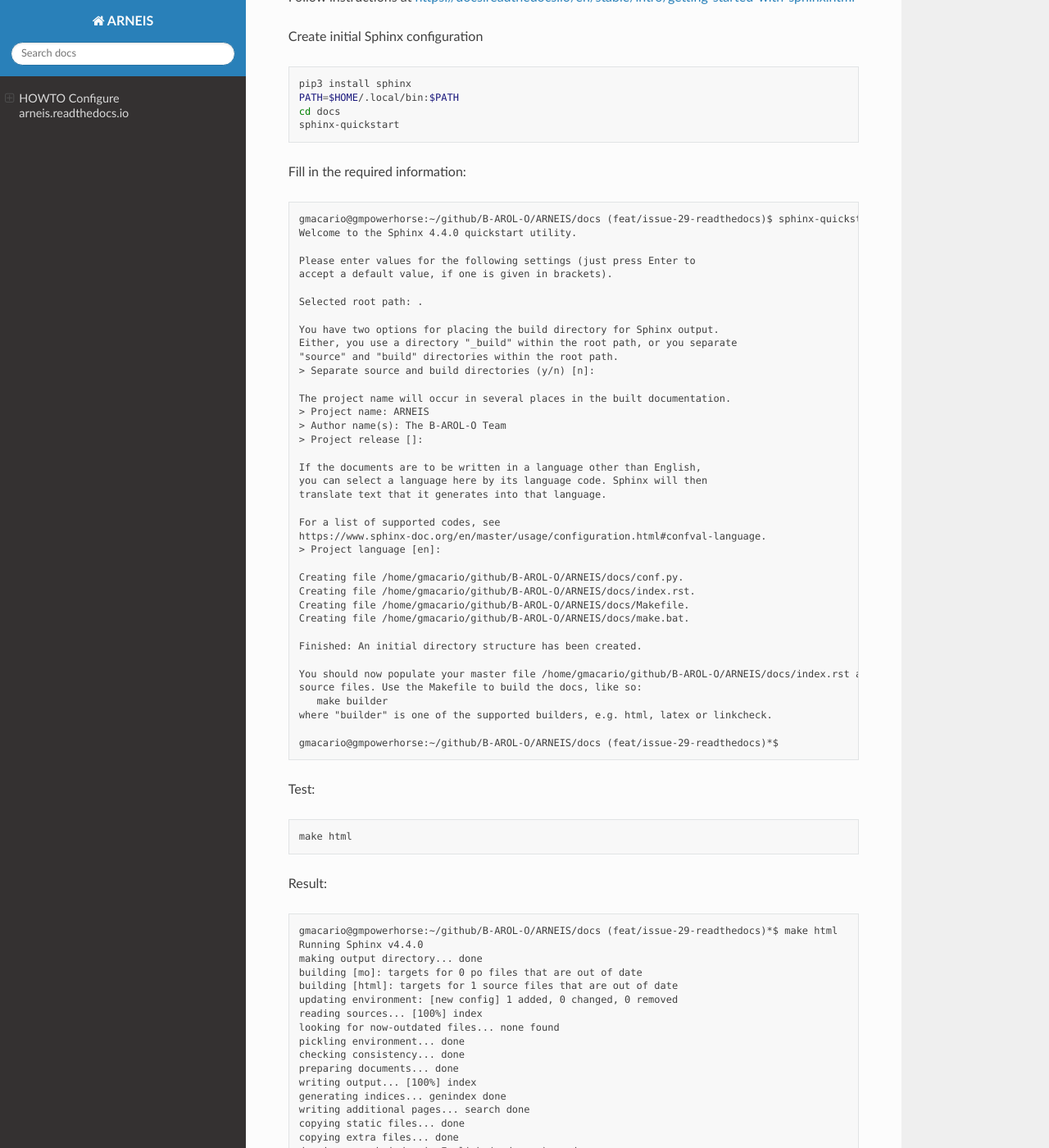
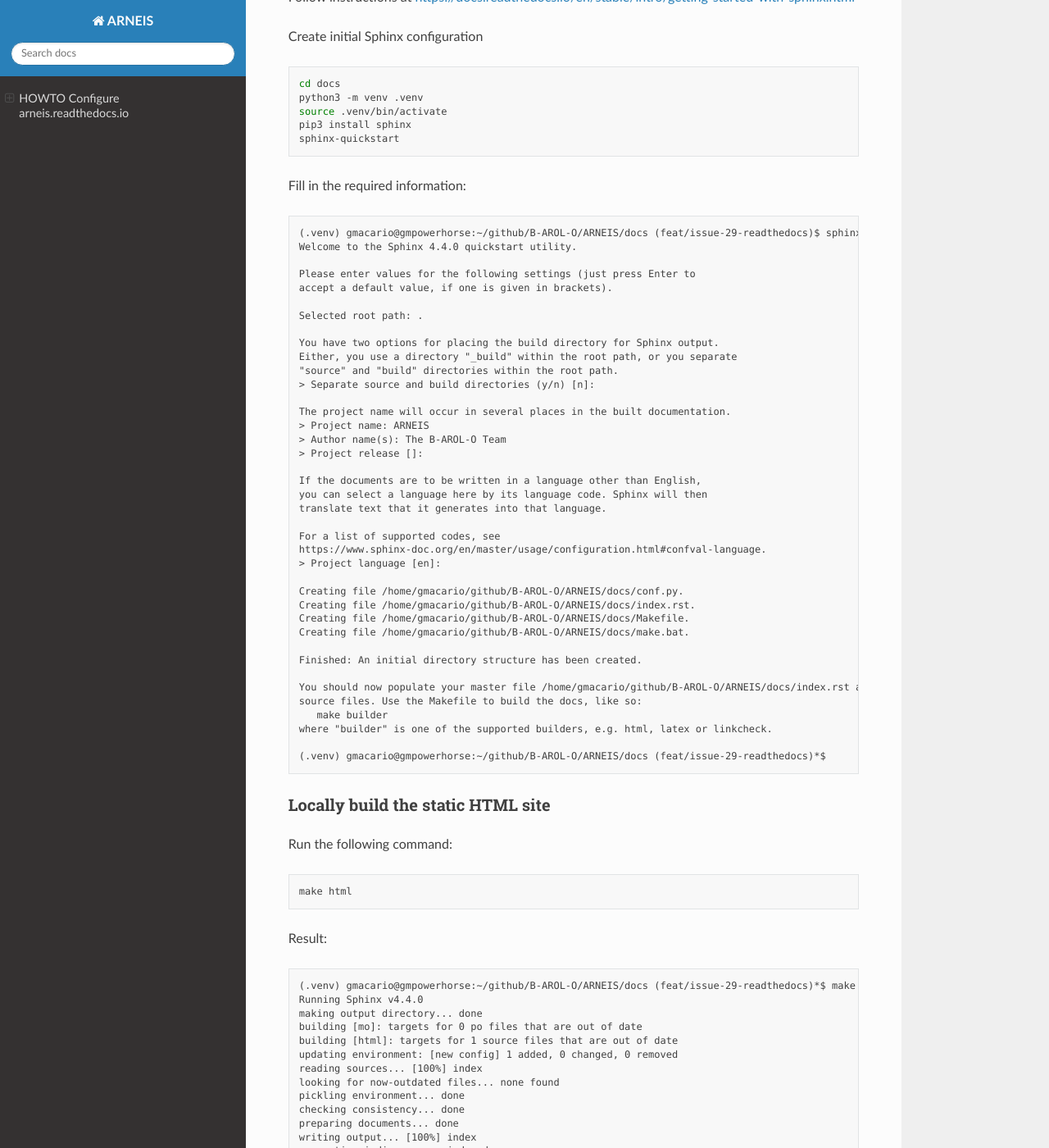
Before and after one commit to B-AROL-O/ARNEIS, a Sphinx documentation site: the page built from docs/howto/howto-configure-arneis-readthedocs-io.md, in a window 1280 px wide and 1400 px high, scrolled down 642 px. Shown: the whole window at 82% size. Built offline with Sphinx 7.4.7 and the Read the Docs theme 2.0.0, drawn with Linux system fonts in a browser that asks for light colours; some of the changed text lies outside the part shown.

Commit message:
Run python commands inside a virtualenv

````diff
--- a/docs/howto/howto-configure-arneis-readthedocs-io.md
+++ b/docs/howto/howto-configure-arneis-readthedocs-io.md
@@ -27,16 +27,17 @@ Follow instructions at <https://docs.readthedocs.io/en/stable/intro/getting-star
 Create initial Sphinx configuration
 
 ```bash
+cd docs
+python3 -m venv .venv
+source .venv/bin/activate
 pip3 install sphinx
-PATH=$HOME/.local/bin:$PATH
-cd docs
 sphinx-quickstart
 ```
 
 Fill in the required information:
 
 ```text
-gmacario@gmpowerhorse:~/github/B-AROL-O/ARNEIS/docs (feat/issue-29-readthedocs)$ sphinx-quickstart
+(.venv) gmacario@gmpowerhorse:~/github/B-AROL-O/ARNEIS/docs (feat/issue-29-readthedocs)$ sphinx-quickstart
 Welcome to the Sphinx 4.4.0 quickstart utility.
 
 Please enter values for the following settings (just press Enter to
@@ -74,10 +75,12 @@ source files. Use the Makefile to build the docs, like so:
    make builder
 where "builder" is one of the supported builders, e.g. html, latex or linkcheck.
 
-gmacario@gmpowerhorse:~/github/B-AROL-O/ARNEIS/docs (feat/issue-29-readthedocs)*$
+(.venv) gmacario@gmpowerhorse:~/github/B-AROL-O/ARNEIS/docs (feat/issue-29-readthedocs)*$
 ```
 
-Test:
+### Locally build the static HTML site
+
+Run the following command:
 
 ```bash
 make html
@@ -86,7 +89,7 @@ make html
 Result:
 
 ```text
-gmacario@gmpowerhorse:~/github/B-AROL-O/ARNEIS/docs (feat/issue-29-readthedocs)*$ make html
+(.venv) gmacario@gmpowerhorse:~/github/B-AROL-O/ARNEIS/docs (feat/issue-29-readthedocs)*$ make html
 Running Sphinx v4.4.0
 making output directory... done
 building [mo]: targets for 0 po files that are out of date
@@ -107,14 +110,16 @@ dumping object inventory... done
 build succeeded.
 
 The HTML pages are in _build/html.
-gmacario@gmpowerhorse:~/github/B-AROL-O/ARNEIS/docs (feat/issue-29-readthedocs)*$
+(.venv) gmacario@gmpowerhorse:~/github/B-AROL-O/ARNEIS/docs (feat/issue-29-readthedocs)*$
 ```
 
-Test:
+#### Test the generated website
+
+Run a webserver to verify the generated site from another host in the network:
 
 ```bash
-cd ~/github/B-AROL-O/ARNEIS/docs/_build/html
-python3 -m http.server
+cd ~/github/B-AROL-O/ARNEIS/docs/
+python3 -m http.server --directory _build/html/
 ```
 
 then open <http://localhost:8000/> from your browser
````
